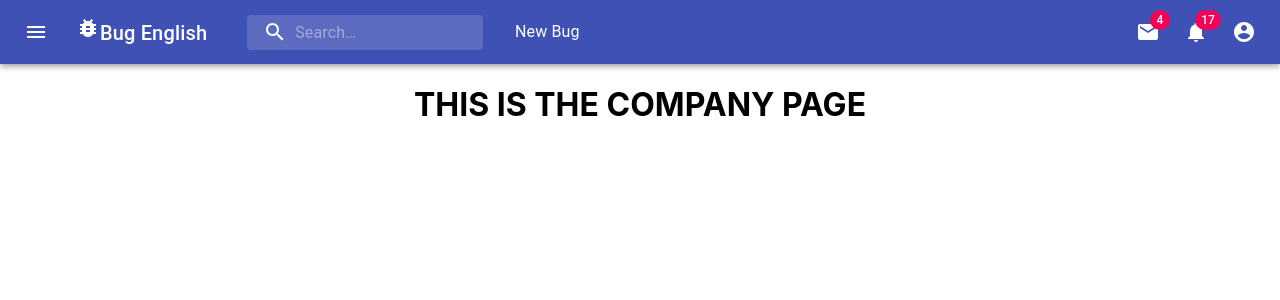
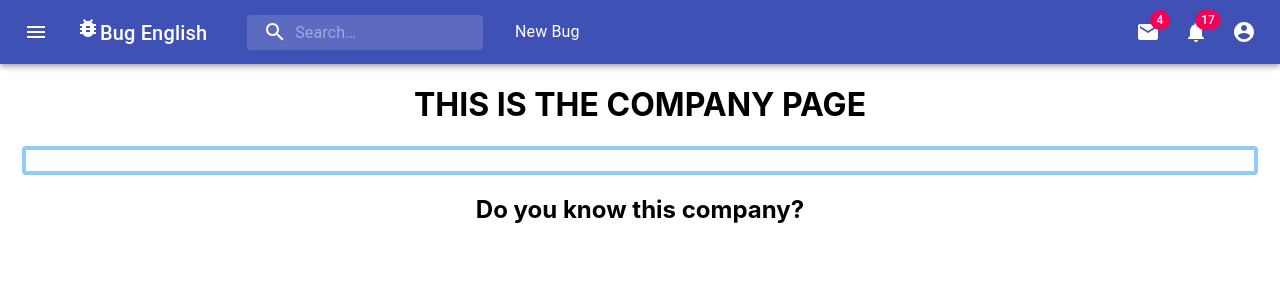
Before and after one commit to damienminter/bug-english, a React (Create React App) app: page /company in a window 1280 px wide. Shown: the top 300 px of the page. Built offline with nearby package versions, Linux system fonts and the light colour scheme.

Commit message:
connect Company info

```diff
--- a/src/App.css
+++ b/src/App.css
@@ -69,3 +69,12 @@
   gap: 1rem;
   margin-top: 1rem;
 }
+
+.company-information-component {
+  margin: auto;
+  height: fit-content;
+  border: 4px solid #90caf9;
+
+  border-radius: 4px;
+  max-width: 96%;
+}
--- a/src/components/InputBug.js
+++ b/src/components/InputBug.js
@@ -61,6 +61,7 @@ export default function InputBug() {
       name: bugValues.bugName,
       img: "url of the image",
       description: bugValues.bugDescription,
+      compId: 0,
     };
     dispatchBug(addBugAction(newBug));
     setBugValues(initState);
--- a/src/components/company/CompanyInformation.js
+++ b/src/components/company/CompanyInformation.js
@@ -1,5 +1,14 @@
 import React from "react";
 
-export default function CompanyInformation() {
-  return <div>Here is some generic company information</div>;
+export default function CompanyInformation(props) {
+  const { comp } = props;
+  return (
+    <div className="company-information-component">
+      <h1>{comp.name}</h1>
+      <h2>{comp.id}</h2>
+      <h2>{comp.logo}</h2>
+      <h2>{comp.website}</h2>
+      <h2>{comp.email}</h2>
+    </div>
+  );
 }
--- a/src/pages/Company.js
+++ b/src/pages/Company.js
@@ -5,17 +5,21 @@ import { useSelector } from "react-redux";
 import CompanyInformation from "../components/company/CompanyInformation";
 
 export default function Company() {
-  // const { compId } = props;
+  const comp = useSelector((state) => state.company);
   console.log("COMPANY PAGE");
-  // console.log(compId);
-  const comp = useSelector((state) => state.company);
   console.log(comp);
+  console.log(typeof comp);
   return (
     <div>
       <h1>THIS IS THE COMPANY PAGE</h1>
-      <h1>{}</h1>
-      {/* <CompanyInformation comps={compId} />
-      <CompanyListBug /> */}
+
+      {comp && (
+        <div>
+          <CompanyInformation comp={comp} />
+        </div>
+      )}
+      {Object.keys(comp).length === 0 && <h2>Do you know this company?</h2>}
+      {/* <CompanyListBug /> */}
     </div>
   );
 }
--- a/src/redux/bugReducer.js
+++ b/src/redux/bugReducer.js
@@ -14,9 +14,12 @@ export default function bugReducer(state = initialState, action) {
         bug: action.payload,
       };
     case SELECT_COMPANY:
+      console.log("reducer fired");
       return {
         ...state,
-        company: action.payload,
+        company: state.companies.find(
+          (company) => company.id === action.payload
+        ),
       };
     default:
       return state;
--- a/src/redux/data.js
+++ b/src/redux/data.js
@@ -9,7 +9,7 @@ export const initialState = {
       img: "url of the image",
       description:
         "Come and join the incredible super team at the most optimum place that you can elevate your english language skill ability to benefit your future generations and beyond",
-      compId: 1,
+      compId: "1",
     },
     {
       id: uuidv4(),
@@ -17,7 +17,7 @@ export const initialState = {
       name: "Samsung",
       img: "url of the image",
       description: "The no-one place to get a TV",
-      compId: 2,
+      compId: "2",
     },
     {
       id: uuidv4(),
@@ -25,7 +25,7 @@ export const initialState = {
       name: "Hanwah",
       img: "url of the image",
       description: "We are your friend",
-      compId: 3,
+      compId: "3",
     },
     {
       id: uuidv4(),
@@ -41,30 +41,30 @@ export const initialState = {
       name: "McDonalds",
       img: "url of the image",
       description: "Enjoy life of the BigMac Holiday",
-      compId: 1,
+      compId: "1",
     },
   ],
   bug: {},
   companies: [
     {
-      id: 1,
+      id: "1",
       name: "McDonalds",
       logo: "url of the logo",
-      website: "We are your friend",
-      email: "hanwah@naver.com",
+      website: "www.mcDonalds.com",
+      email: "mcDonalds@naver.com",
     },
     {
-      id: 2,
+      id: "2",
       name: "Samsung",
       logo: "url of the logo",
-      website: "We are your friend",
-      email: "hanwah@naver.com",
+      website: "www.samsung.com",
+      email: "samsung@naver.com",
     },
     {
-      id: 3,
+      id: "3",
       name: "Hanwah",
       logo: "url of the logo",
-      website: "We are your friend",
+      website: "www.hanwah.com",
       email: "hanwah@naver.com",
     },
   ],
```
